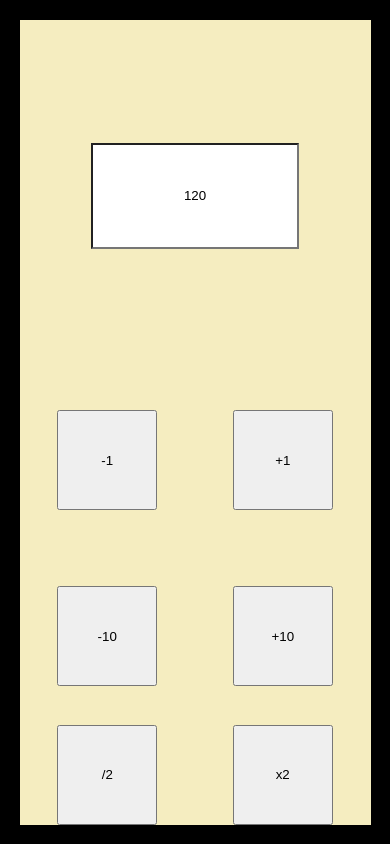
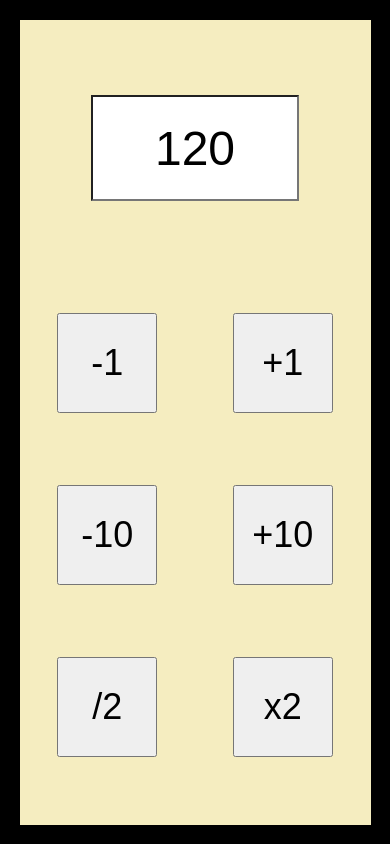
Before and after one commit to carlschr/no-nonsense-metronome, a React (Create React App) app: page / in a window 390 px wide. Built offline with nearby package versions, Linux system fonts and the light colour scheme.

Commit message:
Added styling and grid placement for new btns

```diff
--- a/src/css/App.css
+++ b/src/css/App.css
@@ -12,9 +12,12 @@
 }
 
 :root .Grid {
+  -webkit-box-sizing: border-box;
+          box-sizing: border-box;
   width: calc(100vw - 10vmin);
   height: calc(100vh - 10vmin);
   max-width: 600px;
+  padding-bottom: 32px;
   background: #f5edc0;
   display: -ms-grid;
   display: grid;
@@ -27,10 +30,10 @@
   -webkit-box-align: center;
       -ms-flex-align: center;
           align-items: center;
-  -ms-grid-rows: 2fr 1fr 1fr;
+  -ms-grid-rows: 3fr 2fr 2fr 2fr;
   -ms-grid-columns: 1fr 1fr;
-      grid-template: 2fr 1fr 1fr/1fr 1fr;
-      grid-template-areas: "click click" "minusone plusone" "half double";
+      grid-template: 3fr 2fr 2fr 2fr/1fr 1fr;
+      grid-template-areas: "click click" "minusone plusone" "minusten plusten" "half double";
 }
 
 :root .Grid .tempo {
@@ -45,34 +48,64 @@
   display: -ms-grid;
   display: grid;
   place-items: center;
+  font-size: 48px;
 }
 
-:root .Grid .sub {
+:root .Grid .subOne {
   -ms-grid-row: 2;
   -ms-grid-column: 1;
   grid-area: minusone;
 }
 
-:root .Grid .add {
+:root .Grid .addOne {
   -ms-grid-row: 2;
   -ms-grid-column: 2;
   grid-area: plusone;
 }
 
+:root .Grid .subTen {
+  -ms-grid-row: 3;
+  -ms-grid-column: 1;
+  grid-area: minusten;
+}
+
+:root .Grid .addTen {
+  -ms-grid-row: 3;
+  -ms-grid-column: 2;
+  grid-area: plusten;
+}
+
 :root .Grid .div {
-  -ms-grid-row: 3;
+  -ms-grid-row: 4;
   -ms-grid-column: 1;
   grid-area: half;
 }
 
 :root .Grid .mult {
-  -ms-grid-row: 3;
+  -ms-grid-row: 4;
   -ms-grid-column: 2;
   grid-area: double;
 }
 
 :root .Grid button {
-  width: 100px;
+  width: 200px;
   height: 100px;
+  font-size: 36px;
+}
+
+@media only screen and (max-width: 500px) {
+  :root .Grid button {
+    width: 100px;
+  }
+}
+
+@media only screen and (max-height: 550px) {
+  :root .Grid {
+    height: -webkit-min-content;
+    height: -moz-min-content;
+    height: min-content;
+    position: relative;
+    margin: 32px auto;
+  }
 }
 /*# sourceMappingURL=App.css.map */
--- a/src/css/App.scss
+++ b/src/css/App.scss
@@ -4,12 +4,14 @@
 :root {
     background: black;
     .Grid {
+        box-sizing: border-box;
         width: calc(100vw - 10vmin);
         height: calc(100vh - 10vmin);
         max-width: 600px;
+        padding-bottom: 32px;
         @extend %absolute-center;
         background: rgb(245, 237, 192);
-        @include grid(center, center, center, center, (2fr 1fr 1fr), (1fr 1fr), ('click click' 'minusone plusone' 'half double'));
+        @include grid(center, center, center, center, (3fr 2fr 2fr 2fr), (1fr 1fr), ('click click' 'minusone plusone' 'minusten plusten' 'half double'));
         .tempo {
             grid-area: click;
             height: 100px;
@@ -18,12 +20,19 @@
             background: white;
             display: grid;
             place-items: center;
+            font-size: 48px;
         }
-        .sub {
+        .subOne {
             grid-area: minusone;
         }
-        .add {
+        .addOne {
             grid-area: plusone;
+        }
+        .subTen {
+            grid-area: minusten;
+        }
+        .addTen {
+            grid-area: plusten;
         }
         .div {
             grid-area: half;
@@ -32,8 +41,28 @@
             grid-area: double;
         }
         button {
-            width: 100px;
+            width: 200px;
             height: 100px;
+            font-size: 36px;
         }
     }
 }
+
+@media only screen and (max-width: 500px) {
+    :root {
+        .Grid {
+            button {
+                width: 100px;
+            }
+        }
+    }
+}
+@media only screen and (max-height: 550px) {
+    :root {
+        .Grid {
+            height: min-content;
+            position: relative;
+            margin: 32px auto;
+        }
+    }
+}
```
Also changed, not shown: 1 other file (tests, documents, lock files or other folders).
